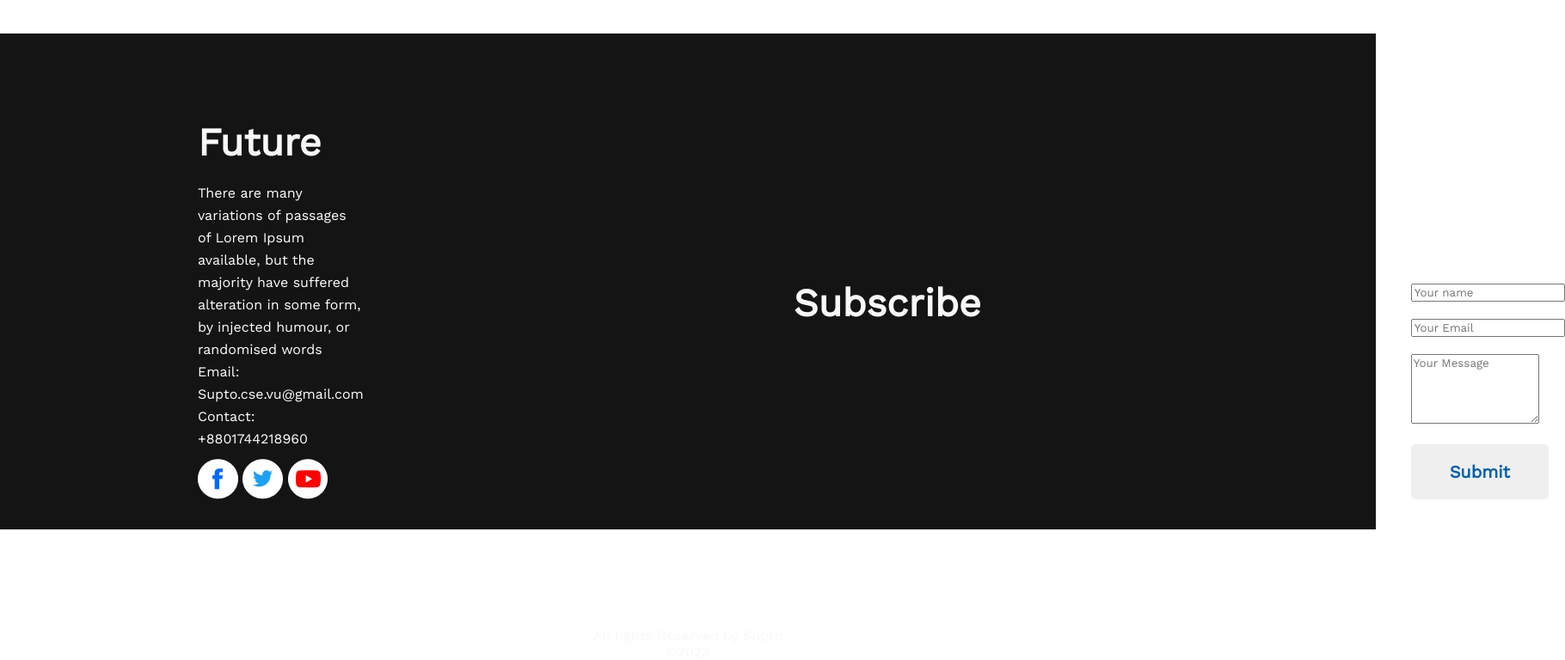
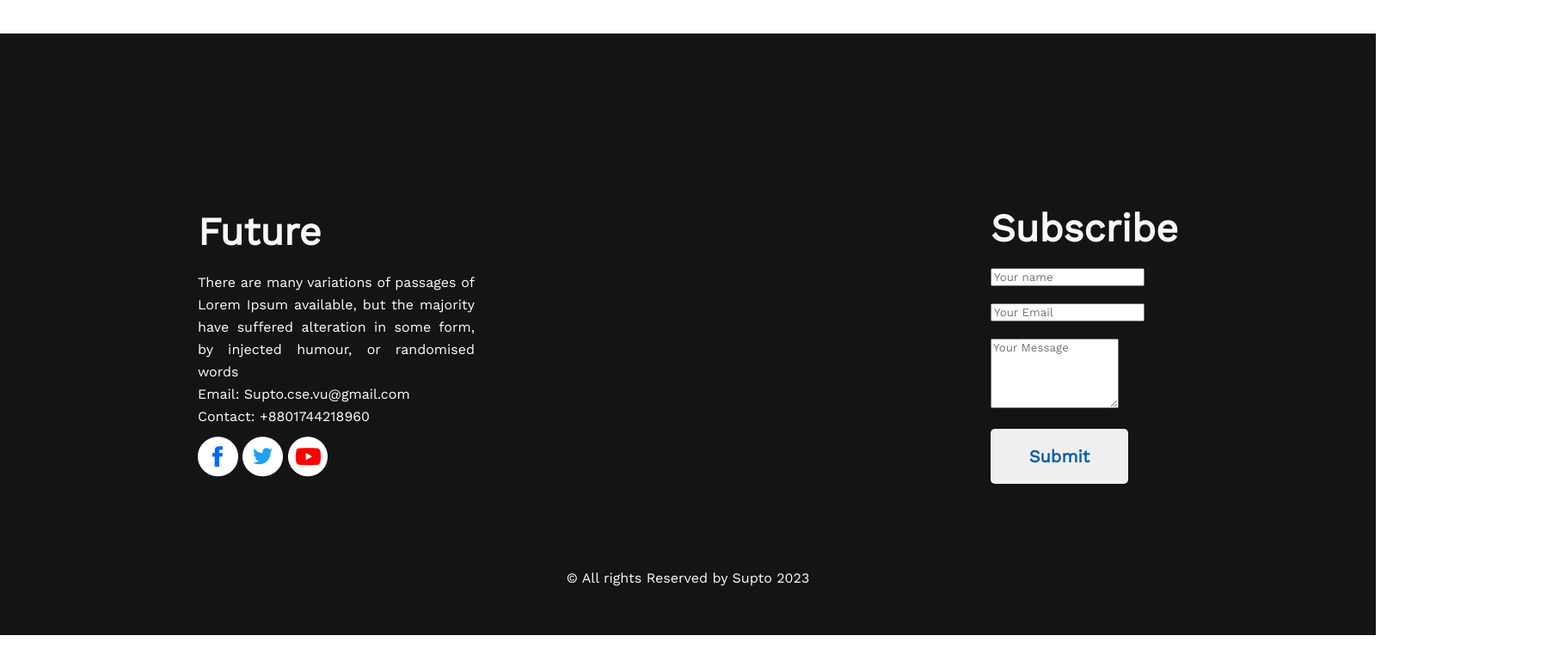
Before and after one commit to SAHARIARSUPTO/assignment, a plain HTML site: page index.html in a window 1280 px wide. Shown: the part 3360-4128 px from the top of the page at 86% size, 1820 px wide, since content can reach past the window. After the commit the page ends 4099 px from the top, so only its background shows below. Drawn offline with nearby package versions, Linux system fonts and the light colour scheme.

Commit message:
first commit

```diff
--- a/index.html
+++ b/index.html
@@ -88,8 +88,8 @@
 
 
 <footer class="footer">
-    <div class="footer-contain">
-<div>
+<div class="footer-contain">
+   <div>
     <p class="footer-title">Future</p>
     <p class="footer-content">There are many variations of passages of Lorem Ipsum available, but the majority have suffered alteration in some form, by injected humour, or randomised words</p>
     <p class="footer-content">Email: Supto.cse.vu@gmail.com</p>
@@ -100,21 +100,22 @@
     <img src="/images/twitter.png"></a>
     <a href="https://www.youtube.com/channel/UCpEY8IMOinqdQdd01hYvTEQ" target="_blank">
     <img src="/images/youtube.png"></a></div>
-</div>
+  </div>
+
+   <div>
     <p class="footer-title">Subscribe</p>
-    <form class="forms">
+    <form>
        <label> <input type="text" placeholder="Your name"></label>
         <label><input type="text" placeholder="Your Email"></label>
         <textarea cols="16.5" rows="5" placeholder="Your Message"></textarea>
         <button class="primary-button" value="Submit">Submit</button>
     </form>
+   </div>
 </div>
-</div>
+   <p class="copyright">© All rights Reserved by Supto 2023</p>
+</footer>
 
 
-<p class="copyright">All rights Reserved by Supto <br>
-     ©2023</p>
 
-</footer>
 </body>
 </html>
--- a/style.css
+++ b/style.css
@@ -129,7 +129,8 @@ color: #FFFFFF;
 margin-top: 300px;
 background-color: #151414;
 width: 1600px;
-height: 577px;
+height: 400px;
+padding-bottom: 300px;
 
 }
 .footer-title{
@@ -137,7 +138,7 @@ font-weight: 700;
 font-size: 45px;
 line-height: 53px;
 color: #F8F8F8;
-gap: 40px;
+gap: 500px;
 margin-bottom: 20px;
 
 }
@@ -146,22 +147,17 @@ font-weight: 400;
 font-size: 16px;
 line-height: 26px;
 color: #FFFFFF;
+justify-content: center;
+text-align: justify;
 }
 .footer-contain{
-    margin-top: 50px;
     display: flex;
-    gap: 500px;
-    align-items: center;
+    gap: 600px;
     padding-left: 230px;
     padding-right: 230px;
     align-items: center;
-    padding-top: 100px;
-}
-.forms{
+    padding-top: 200px;
 
-    column-gap: 20px;
-    width: 160px;
-    height: 64px;
 }
 label{
     display: block;
@@ -176,9 +172,8 @@ label{
 .icons{
     margin-top: 10px;
 }
-.right-footer{
-
-    margin-top: 10px;
-
-
+.copyright{
+    color: #fffcfc;
+ font-size: medium;
+padding-top: 100px;
 }
```
